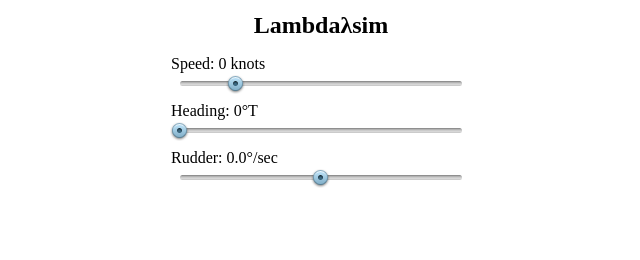
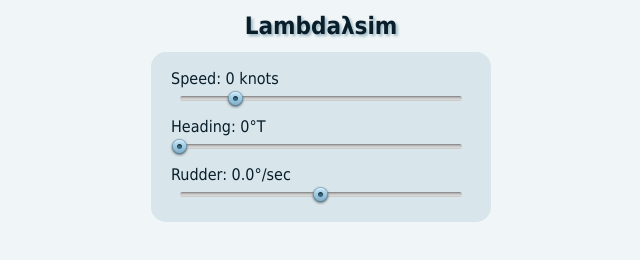
Before and after one commit to jacobstanley/lambdasim, a plain HTML site: page static/index.html in a window 1280 px wide. Shown: the whole page, without its empty margins (319-959 px from the left). Drawn offline with Linux system fonts and the light colour scheme; no server answers.

Commit message:
Improved look and feel a bit

```diff
--- a/static/index.html
+++ b/static/index.html
@@ -8,10 +8,16 @@
   <link rel="stylesheet" type="text/css" href="reset-min.css">
   <link rel="stylesheet" type="text/css" href="Aristo/jquery-ui-1.8rc3.custom.css" />
   <style type="text/css">
+    html {
+      font-family: tahoma, helvetica, arial, sans-serif;
+      background-color: #f0f5f7;
+      color: #091e2b;
+    }
     h1 {
       font-size: 1.5em;
       font-weight: bold;
       text-align: center;
+      text-shadow: 2px 2px 3px #9bb7c2;
       margin: 0.5em 0;
     }
     h3 {
@@ -19,8 +25,12 @@
       margin: 1em 0 0.5em 0;
     }
     .group {
+      width: 300px;
       margin: 0 auto;
-      width: 300px;
+      padding: 1px 20px 25px;
+      background-color: #d8e5eb;
+      -moz-border-radius: 15px;
+      -webkit-border-radius: 15px;
     }
     .slider {
       margin: 0 9px;
```
